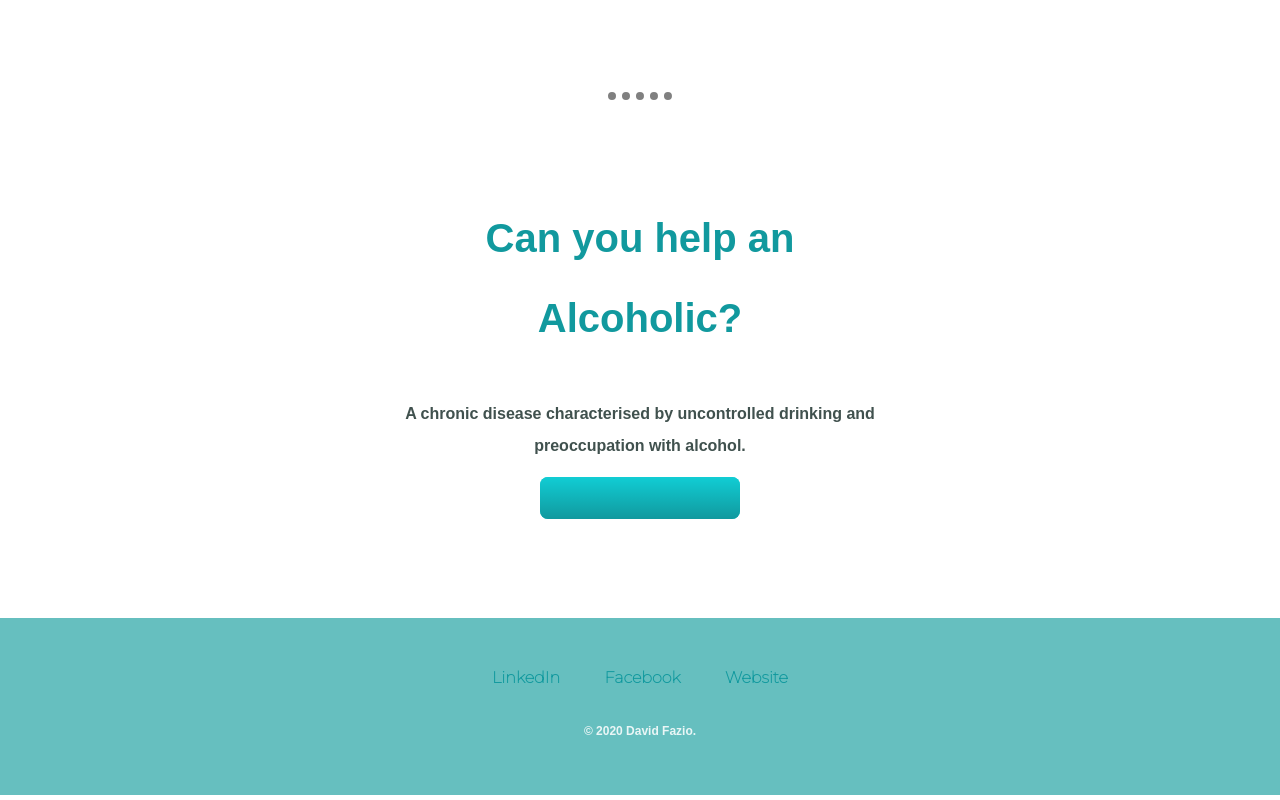
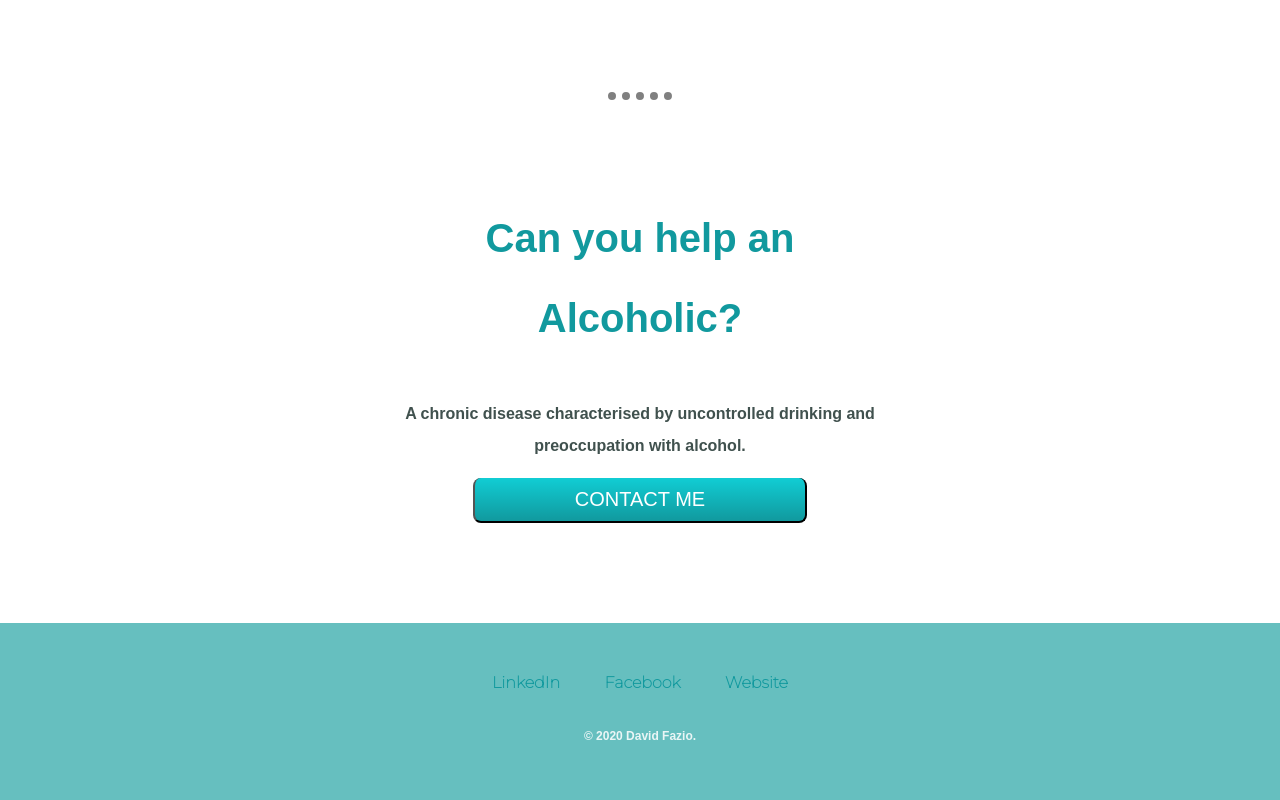
Before and after one commit to david-fazio/websiteone, a plain HTML site: page index.html in a window 1280 px wide. Shown: the part 2225-3025 px from the top of the page. Drawn offline with Linux system fonts and the light colour scheme.

Commit message:
Update index.html

```diff
--- a/index.html
+++ b/index.html
@@ -42,7 +42,7 @@
   <div class="middle-container1">
     <h3>Can you help an Alcoholic?</h3>
     <p>A chronic disease characterised by uncontrolled drinking and preoccupation with alcohol.</p>
-    <a class="btn" href="mailto:dave@letsbemates.com.au" alt="contact me"></a>
+    <button class="btn" href="mailto:dave@letsbemates.com.au">CONTACT ME</button>
   </div>
 
   <div class="bottom-container">
```
